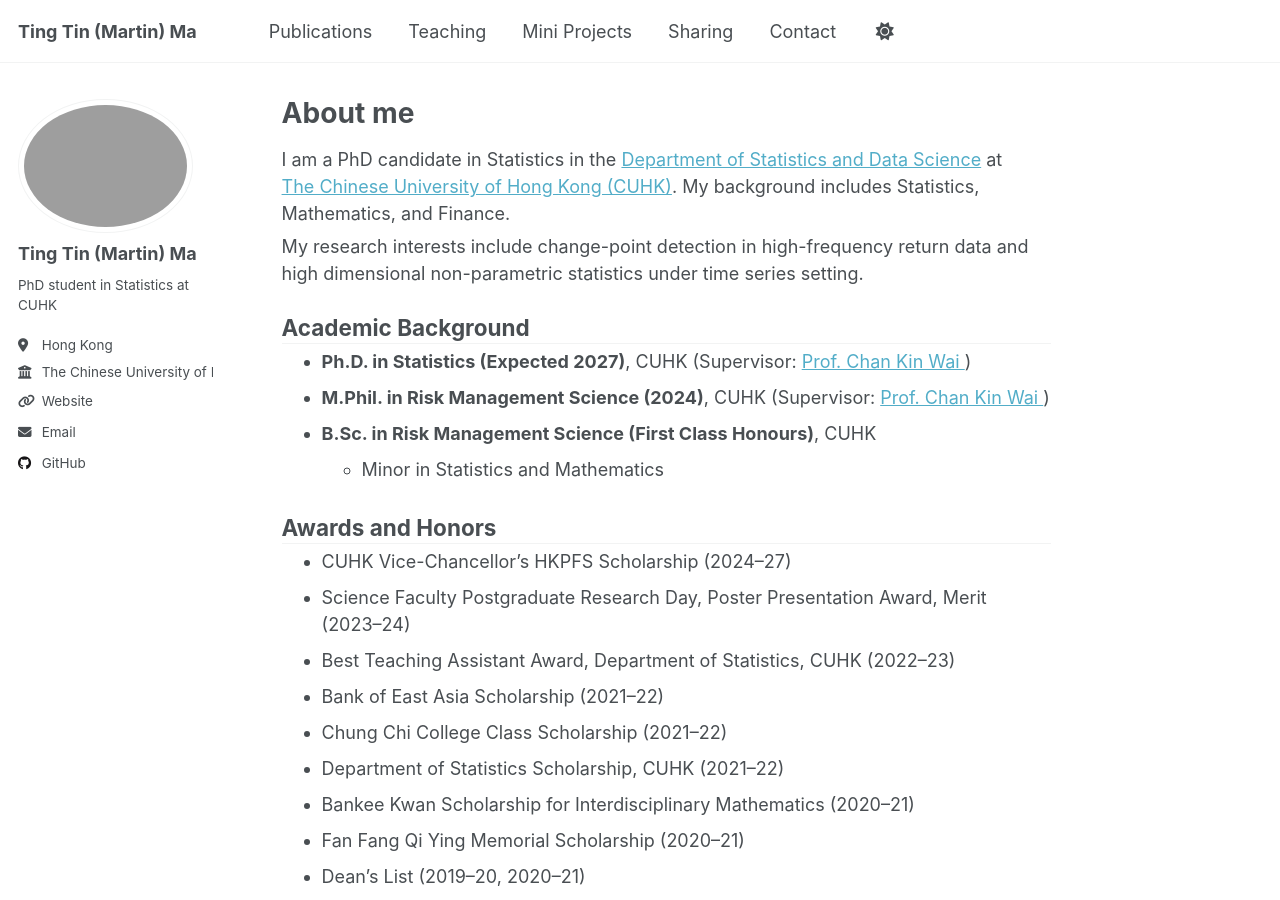
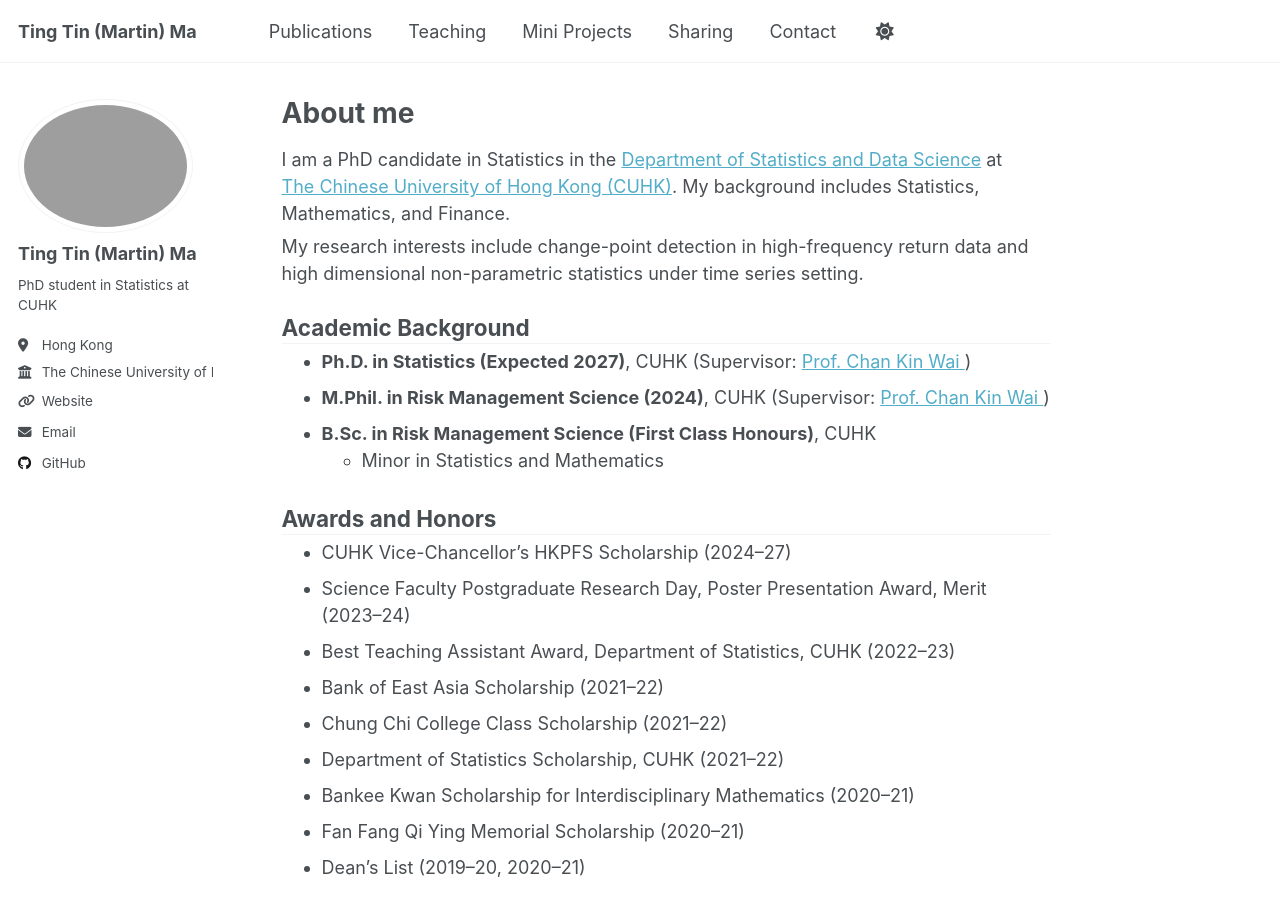
Before and after one commit to martinmtt0902/martinmtt0902.github.io, a Jekyll site: the page built from _pages/about.md, in a window 1280 px wide and 900 px high. Built offline with Jekyll 4.4.1, drawn with Linux system fonts in a browser that asks for light colours; a script that is not in the unit is left out.

Commit message:
Update about.md

```diff
--- a/_pages/about.md
+++ b/_pages/about.md
@@ -29,7 +29,6 @@ My research interests include change-point detection in high-frequency return da
 </li>
   <li><strong>B.Sc. in Risk Management Science (First Class Honours)</strong>, CUHK
       <ul>
-        <li style="list-style-type: none; height: 0rem;"></li>
         <li>Minor in Statistics and Mathematics</li>
       </ul>
   </li>
```
